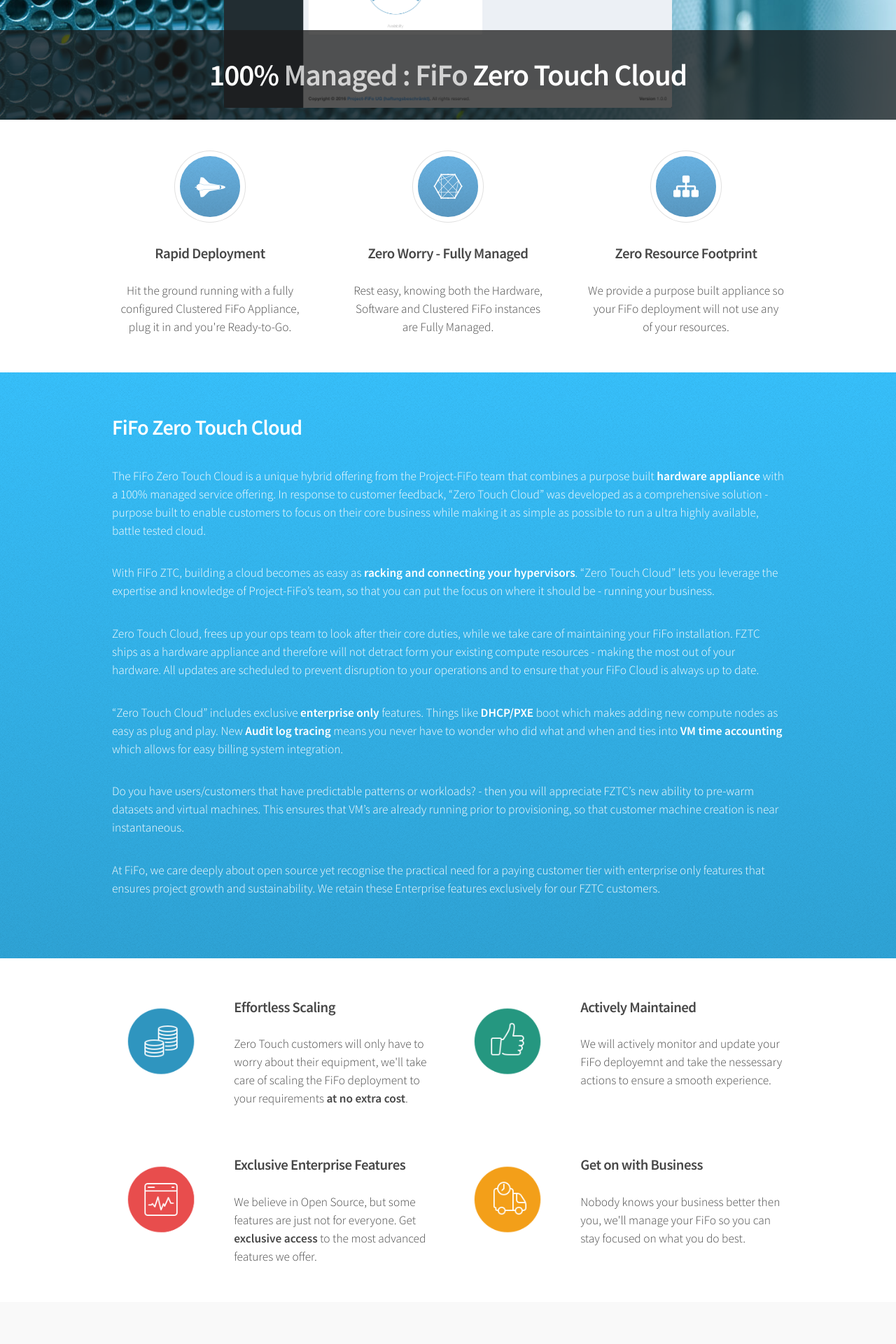
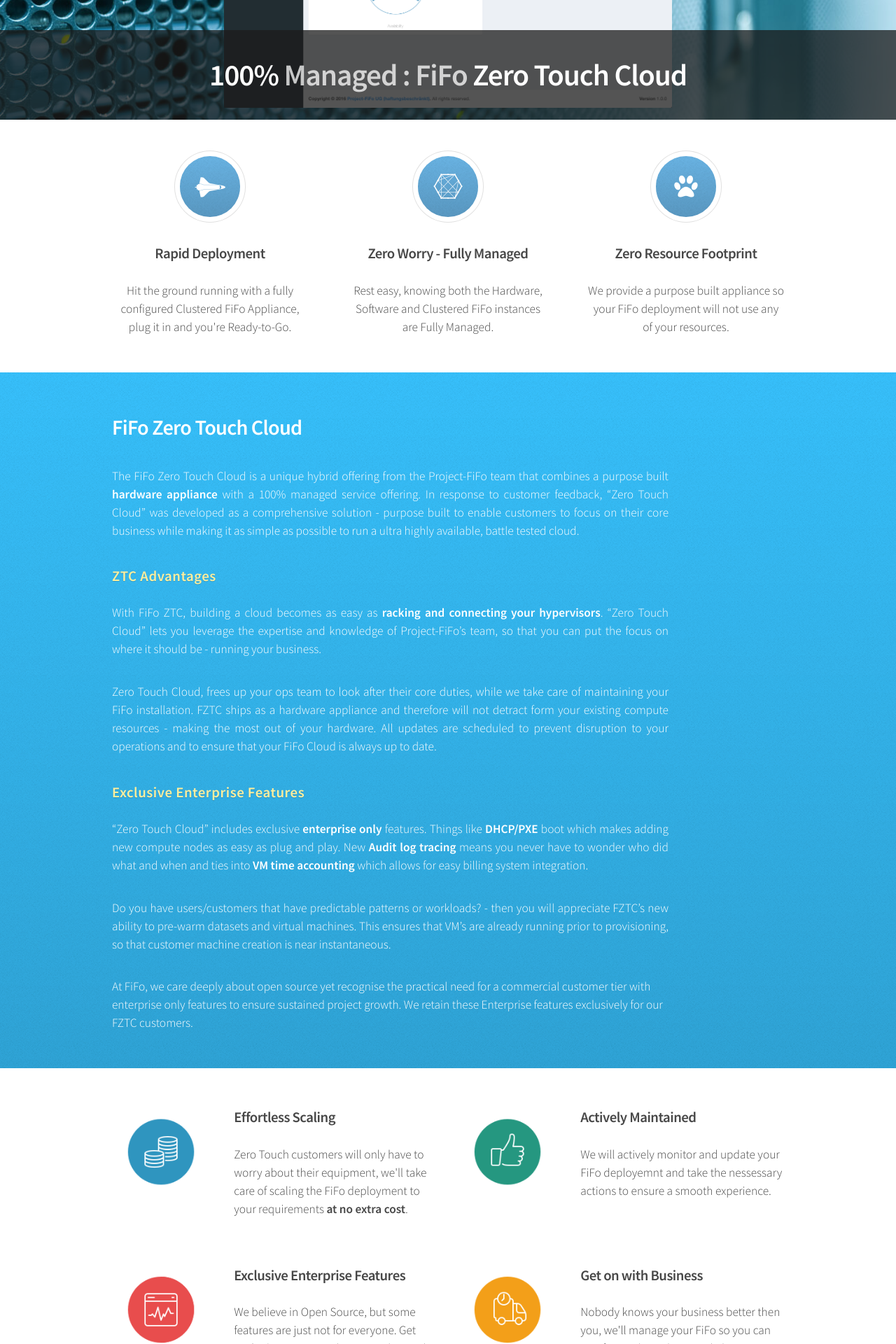
Before and after one commit to project-fifo/project-fifo.github.io, a Jekyll site: the page built from ztc.html, in a window 1280 px wide. Shown: the part 486-2406 px from the top of the page at 70% size. Built offline with Jekyll 4.4.1, drawn with Linux system fonts in a browser that asks for light colours.

Commit message:
additional copy and css changes

```diff
--- a/css/style.css
+++ b/css/style.css
@@ -831,6 +831,19 @@
     color: #37c0fb !important;
 }
 
+/* fztc */
+
+h3.fztch3 {
+    letter-spacing: 0.025em;
+    font-size: 1.2em;
+    color: #ffef9e;
+    text-shadow: 0 1px 0 rgba(0,0,0,0.15);
+}
+
+.ztc p {
+    text-align: justify;
+}
+
 /* Support */
 
 #support h2 {
--- a/index.html
+++ b/index.html
@@ -16,7 +16,7 @@
     <div class="row double">
       <section class="4u">
         <div class="box highlight">
-          <i class="icon major fa-space-shuttle"></i>
+          <i class="icon major fa-fighter-jet"></i>
           <h3>Built for Speed</h3>
           <p>Blazingly fast - used in mission critical enterprise business environments where high speed and utmost reliability is absolutely essential.</p>
         </div>
@@ -30,7 +30,7 @@
       </section>
       <section class="4u">
         <div class="box highlight">
-          <i class="icon major fa-sitemap"></i>
+          <i class="icon major fa-cube"></i>
           <h3>Extreme Resilience</h3>
           <p>Built using Erlang - designed from the ground up to recover from failure and run effectively in a fault tolerant distributed cluster.</p>
         </div>
--- a/ztc.html
+++ b/ztc.html
@@ -31,7 +31,7 @@
       </section>
       <section class="4u">
         <div class="box highlight">
-          <i class="icon major fa-sitemap"></i>
+          <i class="icon major fa-paw"></i>
           <h3>Zero Resource Footprint</h3>
           <p>We provide a purpose built appliance so your FiFo deployment will not use any of your resources.</p>
         </div>
@@ -40,23 +40,25 @@
   </div>
 </section>
 
-<section id="support" class="wrapper style3">
+<section id="support" class="wrapper style3 ztc">
   <div class="container">
     <div class="row">
       <h2>FiFo Zero Touch Cloud</h2>
     </div>
     <div class="row">
+    <section class="10u">
       <div class="box post">
-
         <p>
           The FiFo Zero Touch Cloud is a unique hybrid offering from the Project-FiFo team that combines a purpose built <strong>hardware appliance</strong> with a 100% managed service offering. In response to customer feedback, “Zero Touch Cloud” was developed as a comprehensive solution - purpose built to enable customers to focus on their core business while making it as simple as possible to run a ultra highly available, battle tested cloud.
         </p>
+        <h3 class="fztch3">ZTC Advantages</h3>
         <p>
           With FiFo ZTC, building a cloud becomes as easy as <strong>racking and connecting your hypervisors</strong>. “Zero Touch Cloud” lets you leverage the expertise and knowledge of Project-FiFo’s team, so that you can put the focus on where it should be - running your business.
         </p>
         <p>
           Zero Touch Cloud, frees up your ops team to look after their core duties, while we take care of maintaining your FiFo installation. FZTC ships as a hardware appliance and therefore will not detract form your existing compute resources - making the most out of your hardware. All updates are scheduled to prevent disruption to your operations and to ensure that your FiFo Cloud is always up to date.
         </p>
+        <h3 class="fztch3">Exclusive Enterprise Features</h3>
         <p>
           “Zero Touch Cloud” includes exclusive <strong>enterprise only</strong> features.
 
@@ -64,9 +66,12 @@
 
           <p>Do you have users/customers that have predictable patterns or workloads? - then you will appreciate FZTC’s new ability to pre-warm datasets and virtual machines. This ensures that VM’s are already running prior to provisioning, so that customer machine creation is near instantaneous.</p>
 
-          At FiFo, we care deeply about open source yet recognise the practical need for a paying customer tier with enterprise only features that ensures project growth and sustainability. We retain these Enterprise features exclusively for our FZTC customers.
+          At FiFo, we care deeply about open source yet recognise the practical need for a commercial customer tier with enterprise only features to ensure sustained project growth. We retain these Enterprise features exclusively for our FZTC customers.
         </p>
       </div>
+      </section>
+      <section class="2u">
+      </section>
     </div>
   </div>
 </section>
```
